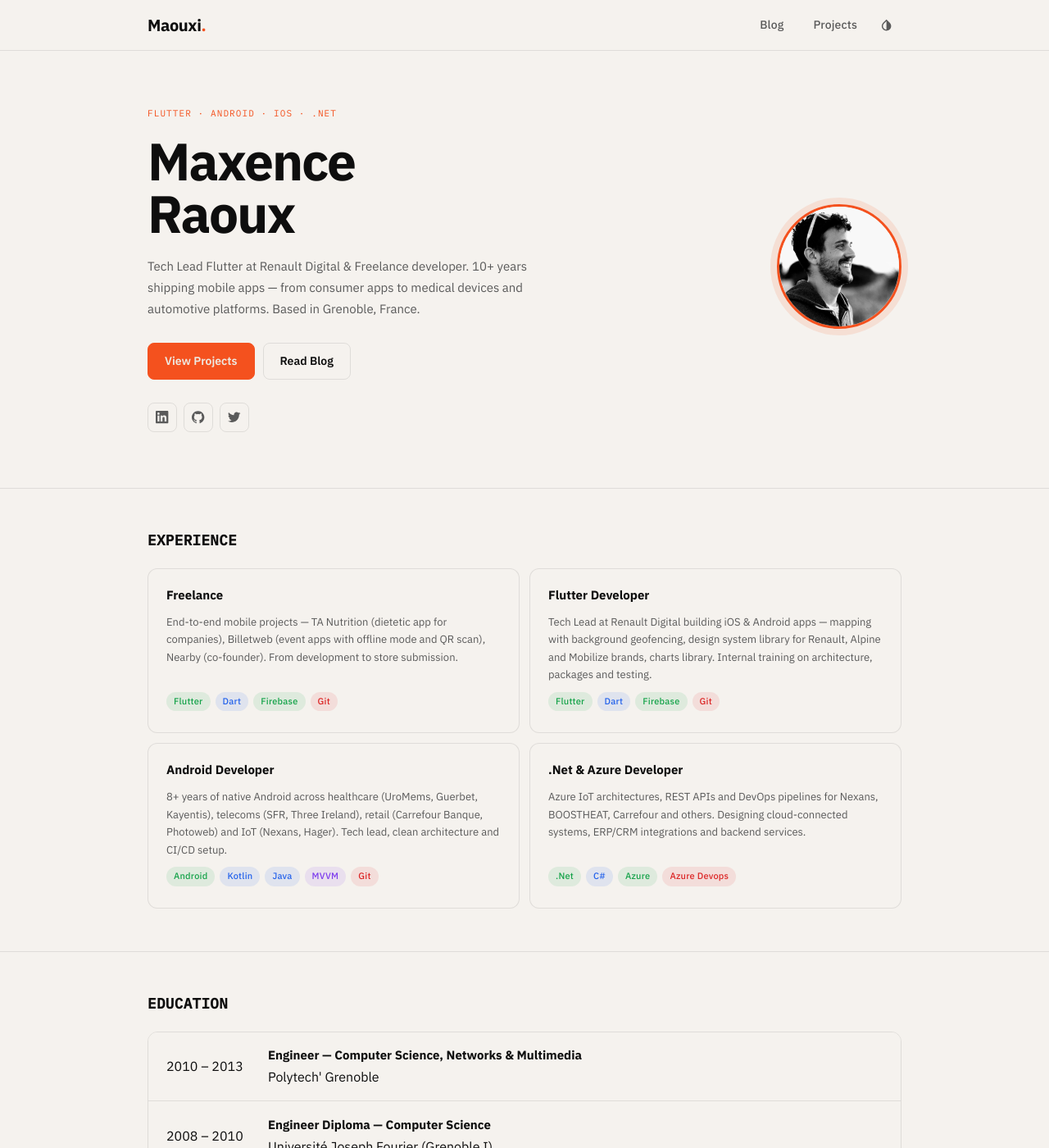
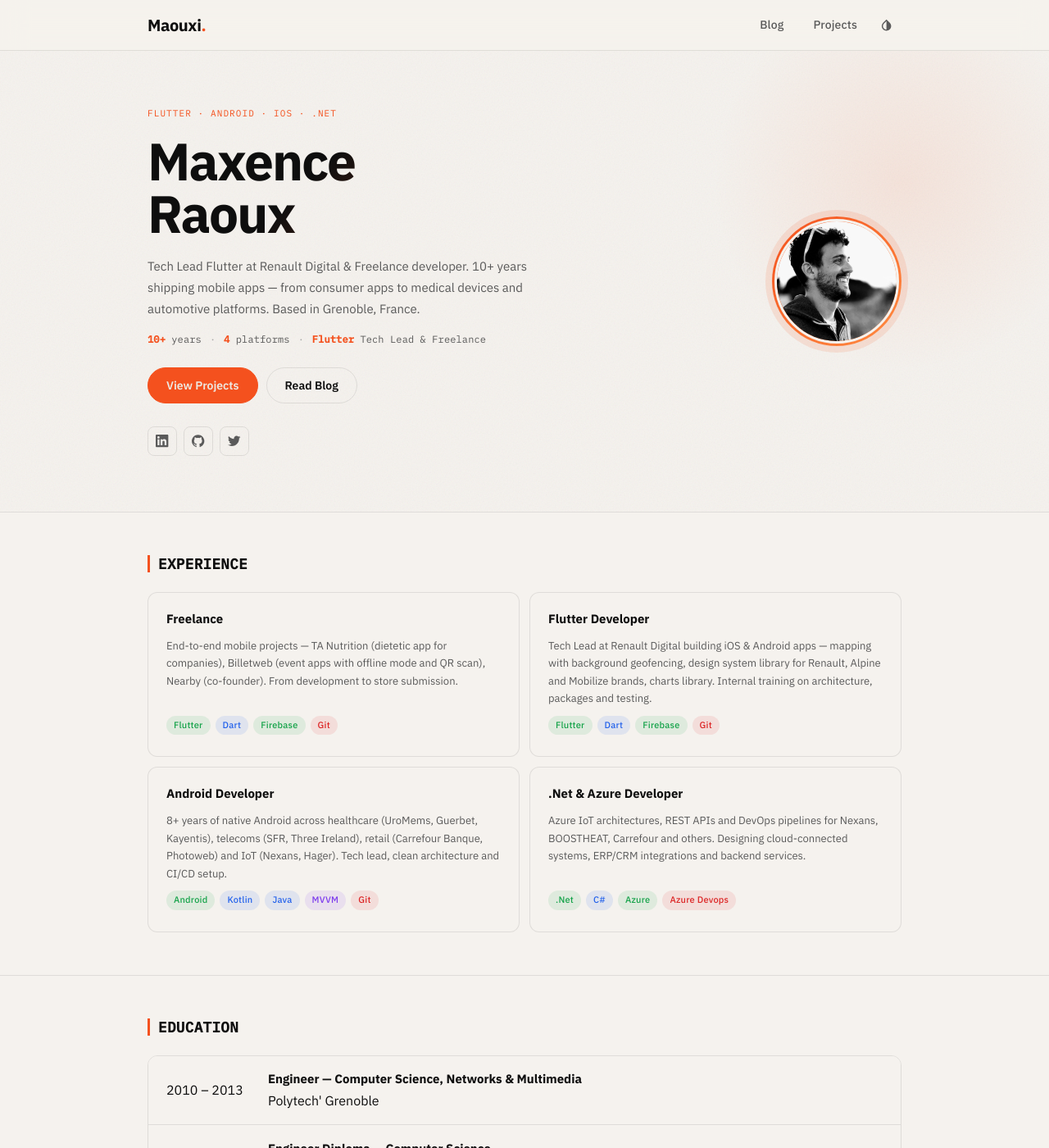
Before and after one commit to Maouxi/maouxi.github.io, a Jekyll site: the page built from index.html, in a window 1280 px wide and 1400 px high. Shown: the whole window at 82% size. Built offline with Jekyll 4.4.1, drawn with Linux system fonts in a browser that asks for light colours.

Commit message:
Final rendering improvment

```diff
--- a/_layouts/default.html
+++ b/_layouts/default.html
@@ -17,12 +17,14 @@
 
 <body>
 
+    <div id="reading-progress"></div>
     {% include header.html %}
 
     {{ content }}
 
     {% include footer.html %}
 
+    <script src="/assets/js/scroll-reveal.js"></script>
 </body>
 
 </html>
--- a/_sass/colors.scss
+++ b/_sass/colors.scss
@@ -1,5 +1,6 @@
 :root {
     --background-color: #f5f2ee;
+    --background-rgb: 245, 242, 238;
     --surface-color: #ffffff;
     --shadow: rgba(0, 0, 0, 0.06);
     --border-color: rgba(0, 0, 0, 0.09);
@@ -14,6 +15,7 @@
 
 body[data-theme="dark"] {
     --background-color: #0a0a0a;
+    --background-rgb: 10, 10, 10;
     --surface-color: #141414;
     --shadow: rgba(255, 255, 255, 0.04);
     --border-color: rgba(255, 255, 255, 0.08);
--- a/_sass/header.scss
+++ b/_sass/header.scss
@@ -1,8 +1,25 @@
+// ─── Reading progress bar ─────────────────────────────────────────────────────
+
+#reading-progress {
+    position: fixed;
+    top: 0;
+    left: 0;
+    height: 2px;
+    width: 0%;
+    background: linear-gradient(90deg, #f4511e, #ff8c42);
+    z-index: 200;
+    pointer-events: none;
+    transition: width 0.08s linear;
+    border-radius: 0 2px 2px 0;
+}
+
 header#navigation {
     position: sticky;
     top: 0;
     z-index: 100;
-    background-color: $background-color;
+    background-color: rgba(var(--background-rgb), 0.78);
+    backdrop-filter: blur(16px) saturate(180%);
+    -webkit-backdrop-filter: blur(16px) saturate(180%);
     color: $text-primary-color;
     border-bottom: 1px solid $border-color;
     height: 62px;
--- a/_sass/home.scss
+++ b/_sass/home.scss
@@ -5,15 +5,29 @@
     width: 152px;
     height: 152px;
     object-fit: cover;
-    flex-shrink: 0;
-    border: 3px solid $primary-color;
-    box-shadow: 0 0 0 8px rgba(244, 81, 30, 0.12);
+    display: block;
+    border: 3px solid var(--background-color);
 }
 
 // ─── Hero ─────────────────────────────────────────────────────────────────────
 
 .hp-hero {
     border-bottom: 1px solid $border-color;
+    position: relative;
+    overflow: hidden;
+
+    &::before {
+        content: '';
+        position: absolute;
+        top: -80px;
+        right: -60px;
+        width: 480px;
+        height: 480px;
+        background: radial-gradient(circle, rgba(244, 81, 30, 0.09) 0%, transparent 68%);
+        pointer-events: none;
+        border-radius: 50%;
+        z-index: 0;
+    }
 
     > article {
         display: flex;
@@ -23,6 +37,8 @@
         gap: 48px;
         padding-top: 68px;
         padding-bottom: 68px;
+        position: relative;
+        z-index: 1;
     }
 }
 
@@ -56,7 +72,10 @@
     font-size: 4rem;
     line-height: 1.0;
     letter-spacing: -0.03em;
-    color: $text-primary-color;
+    background: linear-gradient(135deg, var(--text-primary-color) 30%, #f4511e 100%);
+    -webkit-background-clip: text;
+    -webkit-text-fill-color: transparent;
+    background-clip: text;
     margin-bottom: 20px;
     margin-top: 0;
 }
@@ -72,7 +91,34 @@
     color: $text-primary-light-color;
     line-height: 1.75;
     max-width: 480px;
-    margin-bottom: 28px;
+    margin-bottom: 14px;
+}
+
+.hp-stats {
+    display: flex;
+    flex-flow: row wrap;
+    align-items: center;
+    gap: 0 10px;
+    margin-bottom: 24px;
+}
+
+.hp-stat {
+    font-family: 'IBM Plex Mono', monospace;
+    font-size: 12px;
+    color: $text-primary-light-color;
+    letter-spacing: 0.01em;
+
+    strong {
+        color: $primary-color;
+        font-weight: 700;
+    }
+}
+
+.hp-stat-sep {
+    color: $text-primary-lighter-color;
+    font-size: 12px;
+    font-family: 'IBM Plex Mono', monospace;
+    user-select: none;
 }
 
 .hp-cta {
@@ -85,8 +131,8 @@
 .hp-btn {
     display: inline-flex;
     align-items: center;
-    padding: 10px 20px;
-    border-radius: 8px;
+    padding: 10px 22px;
+    border-radius: 100px;
     font-size: 14px;
     font-weight: 600;
     font-family: 'IBM Plex Sans', sans-serif;
@@ -156,6 +202,27 @@
 
 .hp-hero-photo {
     flex-shrink: 0;
+    padding: 3px;
+    background: linear-gradient(135deg, #f4511e 0%, #ff8c42 100%);
+    border-radius: 50%;
+    box-shadow: 0 0 0 8px rgba(244, 81, 30, 0.12);
+    display: inline-flex;
+}
+
+.hp-noise {
+    position: absolute;
+    inset: 0;
+    width: 100%;
+    height: 100%;
+    opacity: 0.07;
+    pointer-events: none;
+    z-index: 0;
+    mix-blend-mode: multiply;
+}
+
+body[data-theme="dark"] .hp-noise {
+    mix-blend-mode: overlay;
+    opacity: 0.06;
 }
 
 // ─── Section shell ────────────────────────────────────────────────────────────
@@ -188,6 +255,8 @@
     text-transform: uppercase;
     font-family: 'IBM Plex Mono', monospace;
     margin: 0;
+    border-left: 3px solid $primary-color;
+    padding-left: 10px;
 }
 
 .hp-view-all {
@@ -486,6 +555,23 @@
     }
 }
 
+// ─── Hero entrance animation ─────────────────────────────────────────────────
+
+@keyframes hero-in {
+    from { opacity: 0; transform: translateY(14px); }
+    to   { opacity: 1; transform: translateY(0); }
+}
+
+@media (prefers-reduced-motion: no-preference) {
+    .hp-role-label { animation: hero-in 0.5s ease both; }
+    .hp-name       { animation: hero-in 0.55s ease both; animation-delay: 90ms; }
+    .hp-bio        { animation: hero-in 0.5s ease both;  animation-delay: 190ms; }
+    .hp-stats      { animation: hero-in 0.5s ease both;  animation-delay: 260ms; }
+    .hp-cta        { animation: hero-in 0.5s ease both;  animation-delay: 340ms; }
+    .hp-social     { animation: hero-in 0.5s ease both;  animation-delay: 410ms; }
+    .hp-hero-photo { animation: hero-in 0.6s ease both;  animation-delay: 70ms; }
+}
+
 // ─── Level indicators (kept for reuse) ───────────────────────────────────────
 
 %lvl-dot {
--- a/_sass/main.scss
+++ b/_sass/main.scss
@@ -1,3 +1,7 @@
+html {
+    scroll-behavior: smooth;
+}
+
 *, *::before, *::after {
     margin: 0;
     padding: 0;
@@ -88,7 +92,32 @@ a:hover {
     font-weight: 500;
     letter-spacing: 0.02em;
     font-family: 'IBM Plex Sans', sans-serif;
-    transition: opacity 0.15s ease;
+    transition: opacity 0.15s ease, transform 0.15s ease;
+
+    &:hover {
+        transform: scale(1.06);
+    }
+}
+
+// ─── Scroll-reveal ────────────────────────────────────────────────────────────
+
+@media (prefers-reduced-motion: no-preference) {
+    .reveal {
+        opacity: 0;
+        transform: translateY(18px);
+        transition: opacity 0.5s ease, transform 0.5s ease;
+        transition-delay: calc(var(--i, 0) * 70ms);
+    }
+    .reveal.is-visible {
+        opacity: 1;
+        transform: translateY(0);
+    }
+}
+@media (prefers-reduced-motion: reduce) {
+    .reveal {
+        opacity: 1;
+        transform: none;
+    }
 }
 
 .tag {
--- /dev/null
+++ b/assets/js/scroll-reveal.js
@@ -0,0 +1,29 @@
+document.addEventListener('DOMContentLoaded', function () {
+  // ── Scroll-reveal ──────────────────────────────────────────────────────────
+  var items = document.querySelectorAll('.reveal');
+
+  if ('IntersectionObserver' in window && items.length) {
+    var observer = new IntersectionObserver(function (entries) {
+      entries.forEach(function (entry) {
+        if (entry.isIntersecting) {
+          entry.target.classList.add('is-visible');
+          observer.unobserve(entry.target);
+        }
+      });
+    }, { threshold: 0.08, rootMargin: '0px 0px -30px 0px' });
+
+    items.forEach(function (el) { observer.observe(el); });
+  } else {
+    items.forEach(function (el) { el.classList.add('is-visible'); });
+  }
+
+  // ── Reading progress bar ───────────────────────────────────────────────────
+  var bar = document.getElementById('reading-progress');
+  if (bar) {
+    window.addEventListener('scroll', function () {
+      var scrollTop = window.scrollY;
+      var docHeight = document.documentElement.scrollHeight - window.innerHeight;
+      bar.style.width = (docHeight > 0 ? (scrollTop / docHeight) * 100 : 0) + '%';
+    }, { passive: true });
+  }
+});
--- a/index.html
+++ b/index.html
@@ -4,11 +4,25 @@ description: Maxence Raoux — Flutter, Android, iOS & .Net developer. Discover
 ---
 
 <div class="hp-hero">
+    <svg class="hp-noise" aria-hidden="true" focusable="false">
+        <filter id="hp-noise-filter">
+            <feTurbulence type="fractalNoise" baseFrequency="0.65" numOctaves="3" stitchTiles="stitch" />
+        </filter>
+        <rect width="100%" height="100%" filter="url(#hp-noise-filter)" />
+    </svg>
     <article>
         <div class="hp-hero-text">
             <p class="hp-role-label">Flutter &middot; Android &middot; iOS &middot; .Net</p>
             <h1 class="hp-name">Maxence<br>Raoux</h1>
-            <p class="hp-bio">Tech Lead Flutter at Renault Digital &amp; Freelance developer. 10+ years shipping mobile apps — from consumer apps to medical devices and automotive platforms. Based in Grenoble, France.</p>
+            <p class="hp-bio">Tech Lead Flutter at Renault Digital &amp; Freelance developer. 10+ years shipping mobile
+                apps — from consumer apps to medical devices and automotive platforms. Based in Grenoble, France.</p>
+            <div class="hp-stats">
+                <span class="hp-stat"><strong>10+</strong> years</span>
+                <span class="hp-stat-sep">·</span>
+                <span class="hp-stat"><strong>4</strong> platforms</span>
+                <span class="hp-stat-sep">·</span>
+                <span class="hp-stat"><strong>Flutter</strong> Tech Lead & Freelance</span>
+            </div>
             <div class="hp-cta">
                 <a href="/projects.html" class="hp-btn hp-btn-primary">View Projects</a>
                 <a href="/blog.html" class="hp-btn hp-btn-secondary">Read Blog</a>
@@ -29,12 +43,12 @@ description: Maxence Raoux — Flutter, Android, iOS & .Net developer. Discover
 
 <div class="hp-section">
     <article>
-        <div class="hp-section-header">
+        <div class="hp-section-header reveal">
             <h2 class="hp-section-title">Experience</h2>
         </div>
         <div class="hp-experience">
             {% for job in site.data.experience %}
-            <div class="hp-exp-item">
+            <div class="hp-exp-item reveal" style="--i:{{ forloop.index0 }}">
                 <p class="hp-exp-role">{{ job.role }}</p>
                 {% if job.description %}
                 <p class="hp-exp-desc">{{ job.description }}</p>
@@ -43,7 +57,8 @@ description: Maxence Raoux — Flutter, Android, iOS & .Net developer. Discover
                 <div class="hp-exp-skills">
                     {% for s in job.skills %}
                     {% assign skill = site.data.skills | where: "name", s | first %}
-                    <span class="tag-small {% if skill %}{{ skill.category }}{% else %}tools{% endif %} light">{{ s }}</span>
+                    <span class="tag-small {% if skill %}{{ skill.category }}{% else %}tools{% endif %} light">{{ s
+                        }}</span>
                     {% endfor %}
                 </div>
                 {% endif %}
@@ -55,12 +70,12 @@ description: Maxence Raoux — Flutter, Android, iOS & .Net developer. Discover
 
 <div class="hp-section">
     <article>
-        <div class="hp-section-header">
+        <div class="hp-section-header reveal">
             <h2 class="hp-section-title">Education</h2>
         </div>
         <div class="hp-education">
             {% for edu in site.data.education %}
-            <div class="hp-edu-item">
+            <div class="hp-edu-item reveal" style="--i:{{ forloop.index0 }}">
                 <div class="hp-edu-left">
                     <span class="hp-exp-dates">{{ edu.start }} &ndash; {{ edu.end }}</span>
                 </div>
@@ -76,14 +91,14 @@ description: Maxence Raoux — Flutter, Android, iOS & .Net developer. Discover
 
 <div class="hp-section hp-section-alt">
     <article>
-        <div class="hp-section-header">
+        <div class="hp-section-header reveal">
             <h2 class="hp-section-title">Projects</h2>
             <a href="/projects.html" class="hp-view-all">View all &rarr;</a>
         </div>
         <div class="hp-grid">
             {% assign recent_projects = site.projects | where: "display", true | sort: "date" | reverse %}
             {% for project in recent_projects limit:3 %}
-            <div class="hp-card">
+            <div class="hp-card reveal" style="--i:{{ forloop.index0 }}">
                 <div class="hp-card-icons">
                     {% for iconname in project.icons %}
                     {% include icon.html ic=iconname %}
@@ -94,7 +109,8 @@ description: Maxence Raoux — Flutter, Android, iOS & .Net developer. Discover
                 <div class="hp-card-tags">
                     {% for s in project.skills %}
                     {% assign skill = site.data.skills | where: "name", s | first %}
-                    <span class="tag-small {% if skill %}{{ skill.category }}{% else %}tools{% endif %} light">{{ s }}</span>
+                    <span class="tag-small {% if skill %}{{ skill.category }}{% else %}tools{% endif %} light">{{ s
+                        }}</span>
                     {% endfor %}
                 </div>
             </div>
@@ -106,20 +122,21 @@ description: Maxence Raoux — Flutter, Android, iOS & .Net developer. Discover
 {% if site.posts.size > 0 %}
 <div class="hp-section">
     <article>
-        <div class="hp-section-header">
+        <div class="hp-section-header reveal">
             <h2 class="hp-section-title">Latest Posts</h2>
             <a href="/blog.html" class="hp-view-all">View all &rarr;</a>
         </div>
         <div class="hp-posts">
             {% for post in site.posts limit:3 %}
-            <div class="hp-post-card">
+            <div class="hp-post-card reveal" style="--i:{{ forloop.index0 }}">
                 <span class="hp-post-date">{{ post.date | date: "%b %Y" }}</span>
                 <p class="hp-post-title"><a href="{{ post.url }}">{{ post.title }}</a></p>
                 <p class="hp-post-excerpt">{{ post.excerpt | strip_html | truncate: 130 }}</p>
                 <div class="hp-card-tags">
                     {% for s in post.skills %}
                     {% assign skill = site.data.skills | where: "name", s | first %}
-                    <span class="tag-small {% if skill %}{{ skill.category }}{% else %}tools{% endif %} light">{{ s }}</span>
+                    <span class="tag-small {% if skill %}{{ skill.category }}{% else %}tools{% endif %} light">{{ s
+                        }}</span>
                     {% endfor %}
                 </div>
             </div>
@@ -131,13 +148,13 @@ description: Maxence Raoux — Flutter, Android, iOS & .Net developer. Discover
 
 <div class="hp-section hp-section-alt">
     <article>
-        <div class="hp-section-header">
+        <div class="hp-section-header reveal">
             <h2 class="hp-section-title">Skills</h2>
         </div>
         <div class="hp-skills-grid">
             {% assign grouped_skills = site.data.skills | where: "display", true | group_by: "category" %}
             {% for skill_group in grouped_skills %}
-            <div class="hp-skill-group">
+            <div class="hp-skill-group reveal" style="--i:{{ forloop.index0 }}">
                 {% assign category = site.data.skill-categories | where: "name", skill_group.name %}
                 <p class="hp-skill-label">{{ category.first.label }}</p>
                 <div class="hp-skill-tags">
```
